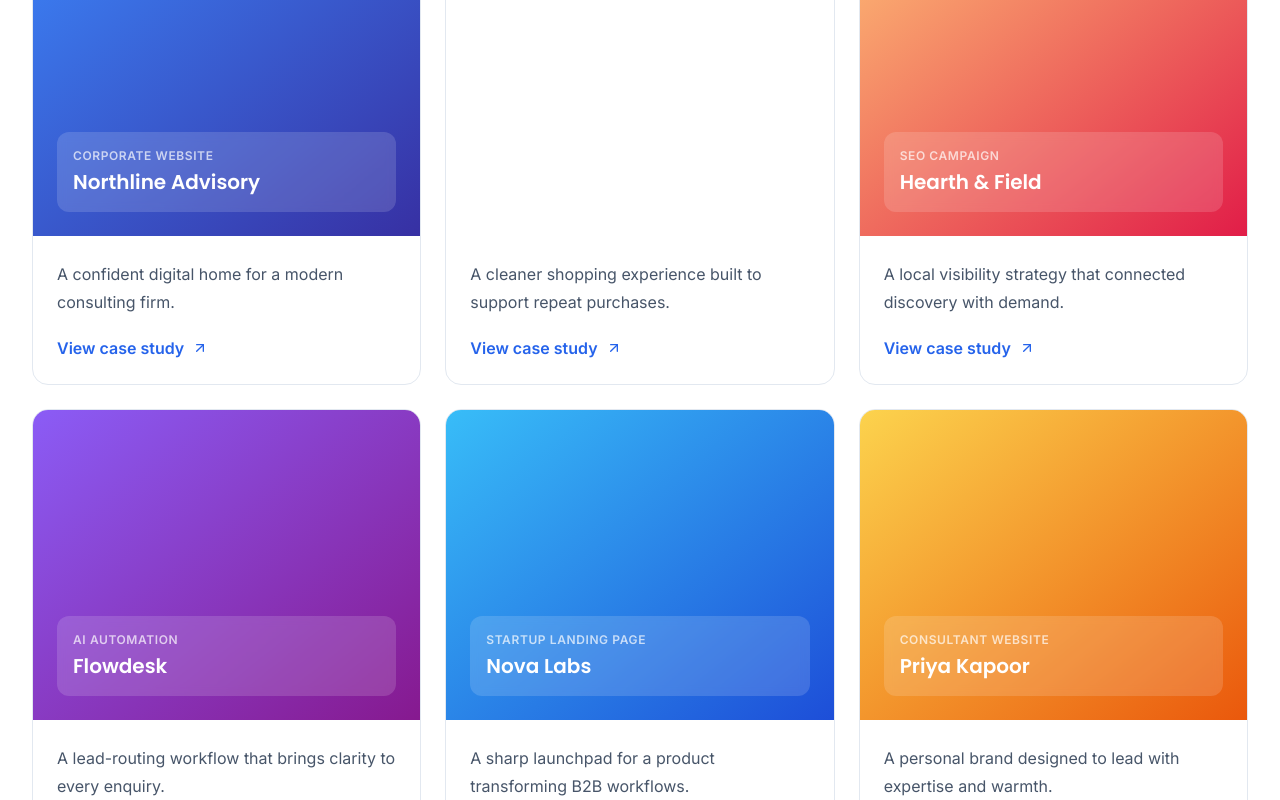
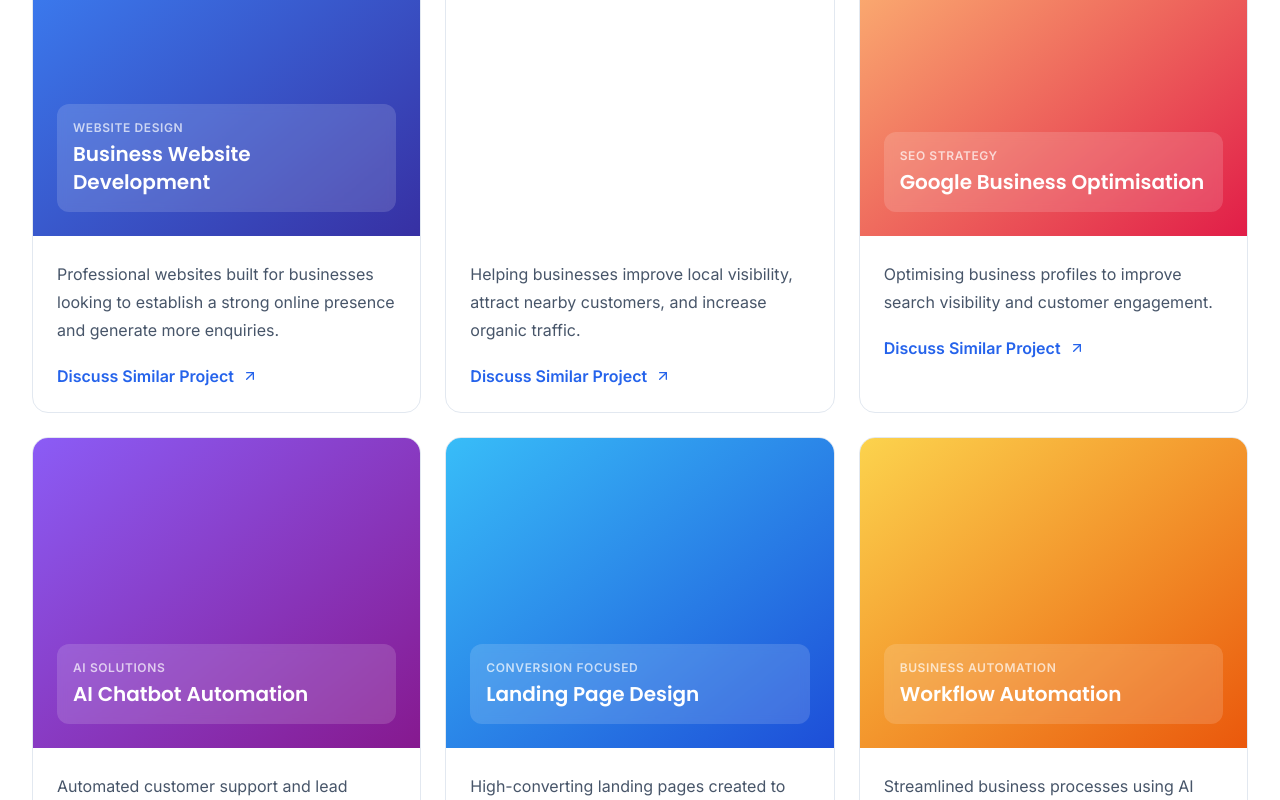
Before and after one commit to Kunal61-afk/vyana-website, a Next.js app: page /portfolio in a window 1280 px wide. Shown: the part 940-1740 px from the top of the page. Built offline with nearby package versions, Linux system fonts and the light colour scheme.

Commit message:
Updated portfolio section

```diff
--- a/app/portfolio/page.tsx
+++ b/app/portfolio/page.tsx
@@ -1,6 +1,41 @@
 import type { Metadata } from "next"; import Link from "next/link"; import { ArrowUpRight } from "lucide-react"; import { PageHero } from "@/components/page-hero"; import { SectionHeading } from "@/components/section-heading";
 export const metadata: Metadata = { title: "Portfolio", description: "Selected Vyana Digital work spanning websites, digital growth and AI-powered operations." };
 const projects = [
-  ["Northline Advisory", "Corporate Website", "A confident digital home for a modern consulting firm.", "from-blue-500 to-indigo-800"], ["Melo Market", "E-commerce Store", "A cleaner shopping experience built to support repeat purchases.", "from-teal-400 to-emerald-800"], ["Hearth & Field", "SEO Campaign", "A local visibility strategy that connected discovery with demand.", "from-orange-300 to-rose-600"], ["Flowdesk", "AI Automation", "A lead-routing workflow that brings clarity to every enquiry.", "from-violet-500 to-fuchsia-800"], ["Nova Labs", "Startup Landing Page", "A sharp launchpad for a product transforming B2B workflows.", "from-sky-400 to-blue-700"], ["Priya Kapoor", "Consultant Website", "A personal brand designed to lead with expertise and warmth.", "from-amber-300 to-orange-600"]
+  [
+    "Business Website Development",
+    "Website Design",
+    "Professional websites built for businesses looking to establish a strong online presence and generate more enquiries.",
+    "from-blue-500 to-indigo-800"
+  ],
+  [
+    "Local SEO Growth",
+    "Digital Marketing",
+    "Helping businesses improve local visibility, attract nearby customers, and increase organic traffic.",
+    "from-teal-400 to-emerald-800"
+  ],
+  [
+    "Google Business Optimisation",
+    "SEO Strategy",
+    "Optimising business profiles to improve search visibility and customer engagement.",
+    "from-orange-300 to-rose-600"
+  ],
+  [
+    "AI Chatbot Automation",
+    "AI Solutions",
+    "Automated customer support and lead qualification systems designed to save time and improve response speed.",
+    "from-violet-500 to-fuchsia-800"
+  ],
+  [
+    "Landing Page Design",
+    "Conversion Focused",
+    "High-converting landing pages created to turn visitors into enquiries and customers.",
+    "from-sky-400 to-blue-700"
+  ],
+  [
+    "Workflow Automation",
+    "Business Automation",
+    "Streamlined business processes using AI and automation tools to improve efficiency.",
+    "from-amber-300 to-orange-600"
+  ]
 ];
-export default function Portfolio() { return <><PageHero label="Selected work" title="Digital experiences with a job to do." copy="A sample of the thoughtful brands, systems, and growth stories we&apos;re proud to help shape."/><section className="section bg-white"><div className="container-page"><SectionHeading eyebrow="Our portfolio" title="Made with intent, not just aesthetics."/><div className="mt-12 grid gap-6 md:grid-cols-2 lg:grid-cols-3">{projects.map(([name,type,copy,gradient]) => <article className="group overflow-hidden rounded-2xl border border-slate-200 bg-white transition hover:-translate-y-1 hover:shadow-soft" key={name}><div className={`flex aspect-[1.25] items-end bg-gradient-to-br p-6 ${gradient}`}><div className="w-full rounded-xl bg-white/15 p-4 backdrop-blur-sm"><p className="text-xs font-semibold uppercase tracking-wider text-white/70">{type}</p><p className="mt-1 font-display text-xl font-semibold text-white">{name}</p></div></div><div className="p-6"><p className="leading-7 text-slate-600">{copy}</p><Link href="/contact" className="mt-5 inline-flex items-center gap-2 font-semibold text-brand">View case study <ArrowUpRight size={16}/></Link></div></article>)}</div></div></section></>; }
+export default function Portfolio() { return <><PageHero label="Selected work" title="Digital experiences with a job to do." copy="A sample of the thoughtful brands, systems, and growth stories we&apos;re proud to help shape."/><section className="section bg-white"><div className="container-page"><SectionHeading eyebrow="Our portfolio" title="Made with intent, not just aesthetics."/><div className="mt-12 grid gap-6 md:grid-cols-2 lg:grid-cols-3">{projects.map(([name,type,copy,gradient]) => <article className="group overflow-hidden rounded-2xl border border-slate-200 bg-white transition hover:-translate-y-1 hover:shadow-soft" key={name}><div className={`flex aspect-[1.25] items-end bg-gradient-to-br p-6 ${gradient}`}><div className="w-full rounded-xl bg-white/15 p-4 backdrop-blur-sm"><p className="text-xs font-semibold uppercase tracking-wider text-white/70">{type}</p><p className="mt-1 font-display text-xl font-semibold text-white">{name}</p></div></div><div className="p-6"><p className="leading-7 text-slate-600">{copy}</p><Link href="/contact" className="mt-5 inline-flex items-center gap-2 font-semibold text-brand">Discuss Similar Project <ArrowUpRight size={16}/></Link></div></article>)}</div></div></section></>; }
```
